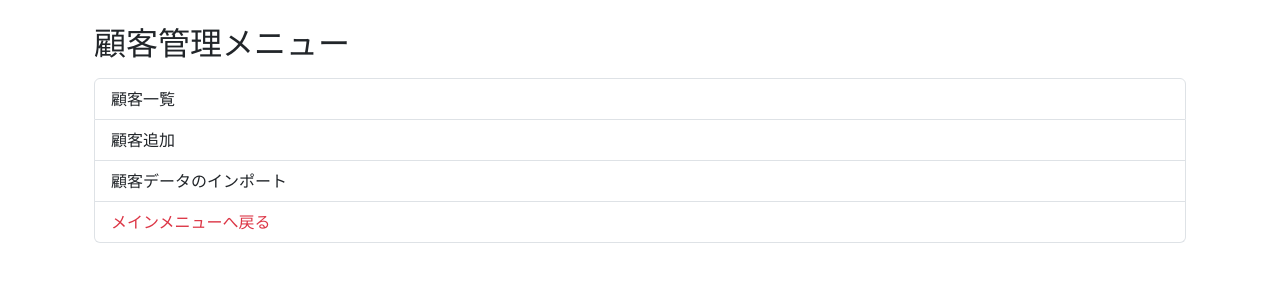
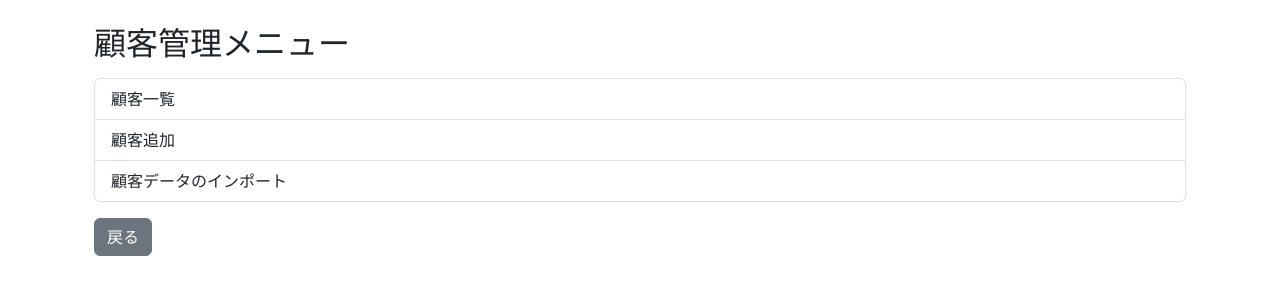
Before and after one commit to sk04237/customer_managementsystem, a Flask app: page /customers_menu in a window 1280 px wide. Shown: the part 56-356 px from the top of the page. Run offline with Flask 3, Linux system fonts and the light colour scheme.

Commit message:
Update customers_menu.html

```diff
--- a/app/templates/customers_menu.html
+++ b/app/templates/customers_menu.html
@@ -7,7 +7,7 @@
         <a href="{{ url_for('main.view_customers') }}" class="list-group-item list-group-item-action">顧客一覧</a>
         <a href="{{ url_for('main.add_customer') }}" class="list-group-item list-group-item-action">顧客追加</a>
         <a href="{{ url_for('main.import_customers') }}" class="list-group-item list-group-item-action">顧客データのインポート</a>
-        <a href="/" class="list-group-item list-group-item-action text-danger">メインメニューへ戻る</a>
     </div>
+    <a href="javascript:history.back()" class="btn btn-secondary mt-3">戻る</a>
 </div>
 {% endblock %}
```
